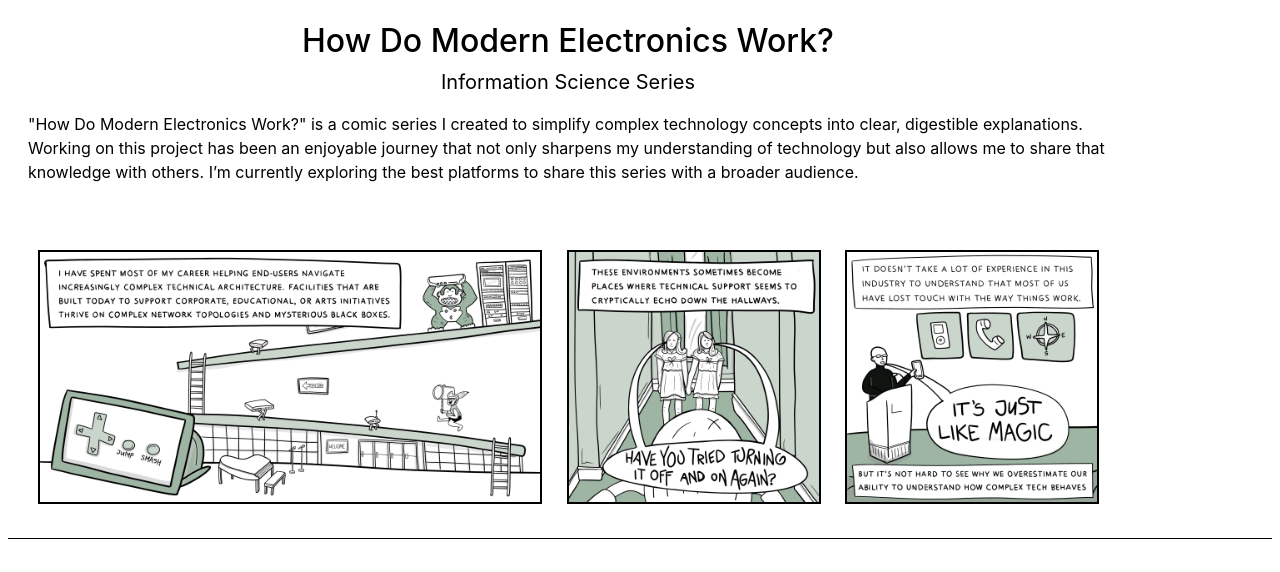
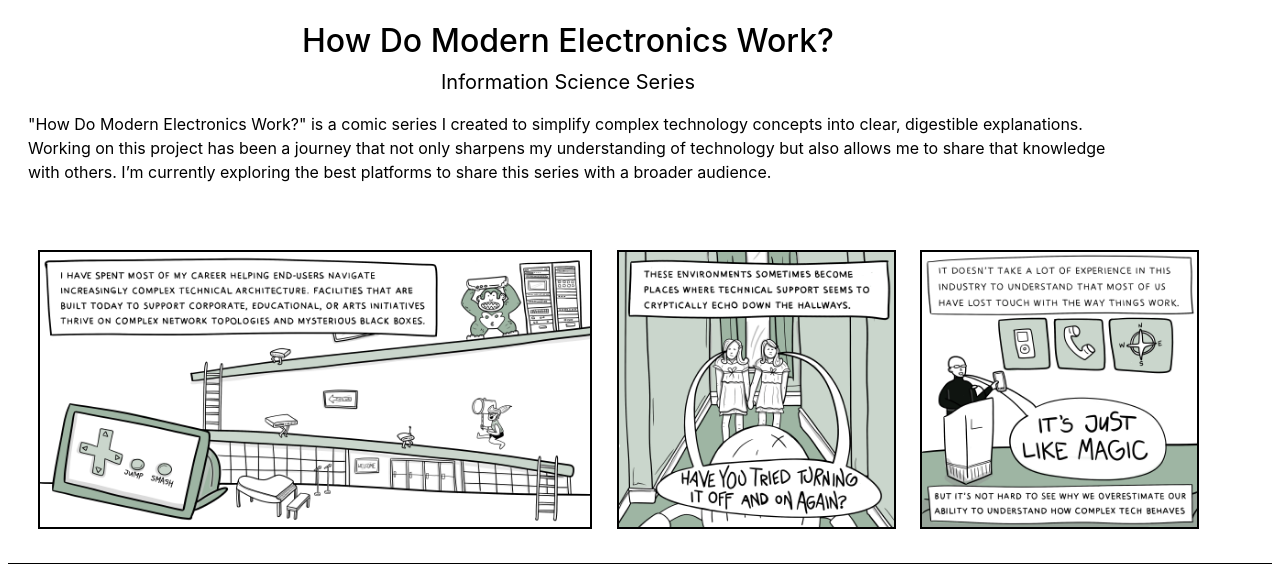
Before and after one commit to ktrocity/kelirice, a plain HTML site: page modernelectronics.html in a window 1280 px wide. Shown: the part 732-1304 px from the top of the page. Drawn offline with Linux system fonts and the light colour scheme.

Commit message:
Modern Electronics

```diff
--- a/modernelectronics.html
+++ b/modernelectronics.html
@@ -27,7 +27,7 @@
 
 <div class="profile">
     <div><img class="case" src="images/work/ModernElectronics.jpg"></div>
-    <div class="profile-blurb"><h1>How Do Modern Electronics Work?</h1><h2>Information Science Series</h2><p>"How Do Modern Electronics Work?" is a comic series I created to simplify complex technology concepts into clear, digestible explanations. Working on this project has been an enjoyable journey that not only sharpens my understanding of technology but also allows me to share that knowledge with others. I’m currently exploring the best platforms to share this series with a broader audience.</p></div>
+    <div class="profile-blurb"><h1>How Do Modern Electronics Work?</h1><h2>Information Science Series</h2><p>"How Do Modern Electronics Work?" is a comic series I created to simplify complex technology concepts into clear, digestible explanations. Working on this project has been a journey that not only sharpens my understanding of technology but also allows me to share that knowledge with others. I’m currently exploring the best platforms to share this series with a broader audience.</p></div>
 </div>
 
 <div class="profile-support" style="padding: 20px;">
--- a/styles/styles.css
+++ b/styles/styles.css
@@ -189,7 +189,7 @@ padding: 20px;
 }
 
 .support{
-max-height: 250px;
+max-height: 275px;
 margin: 10px;
 width: auto;
 }
```
